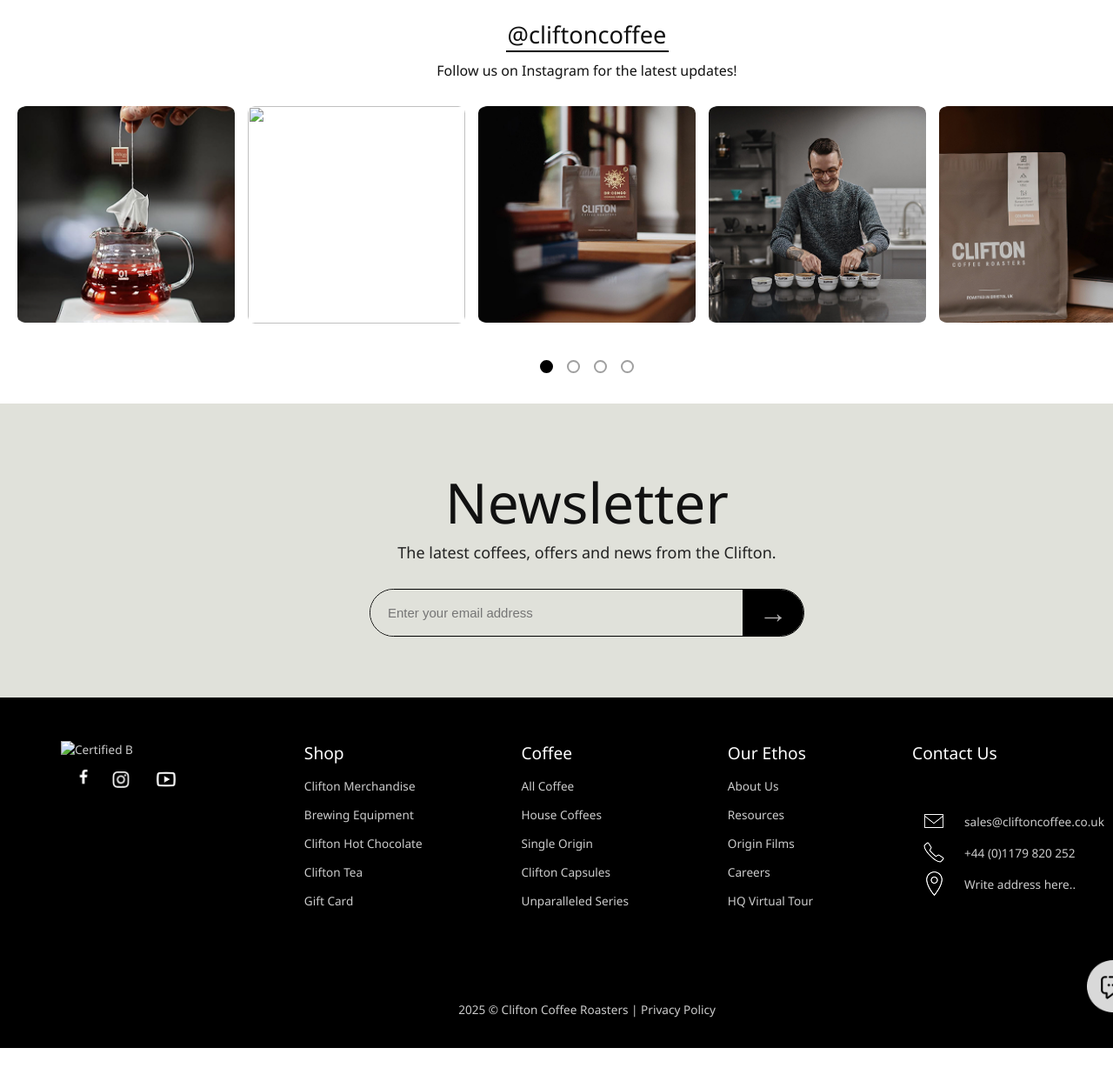
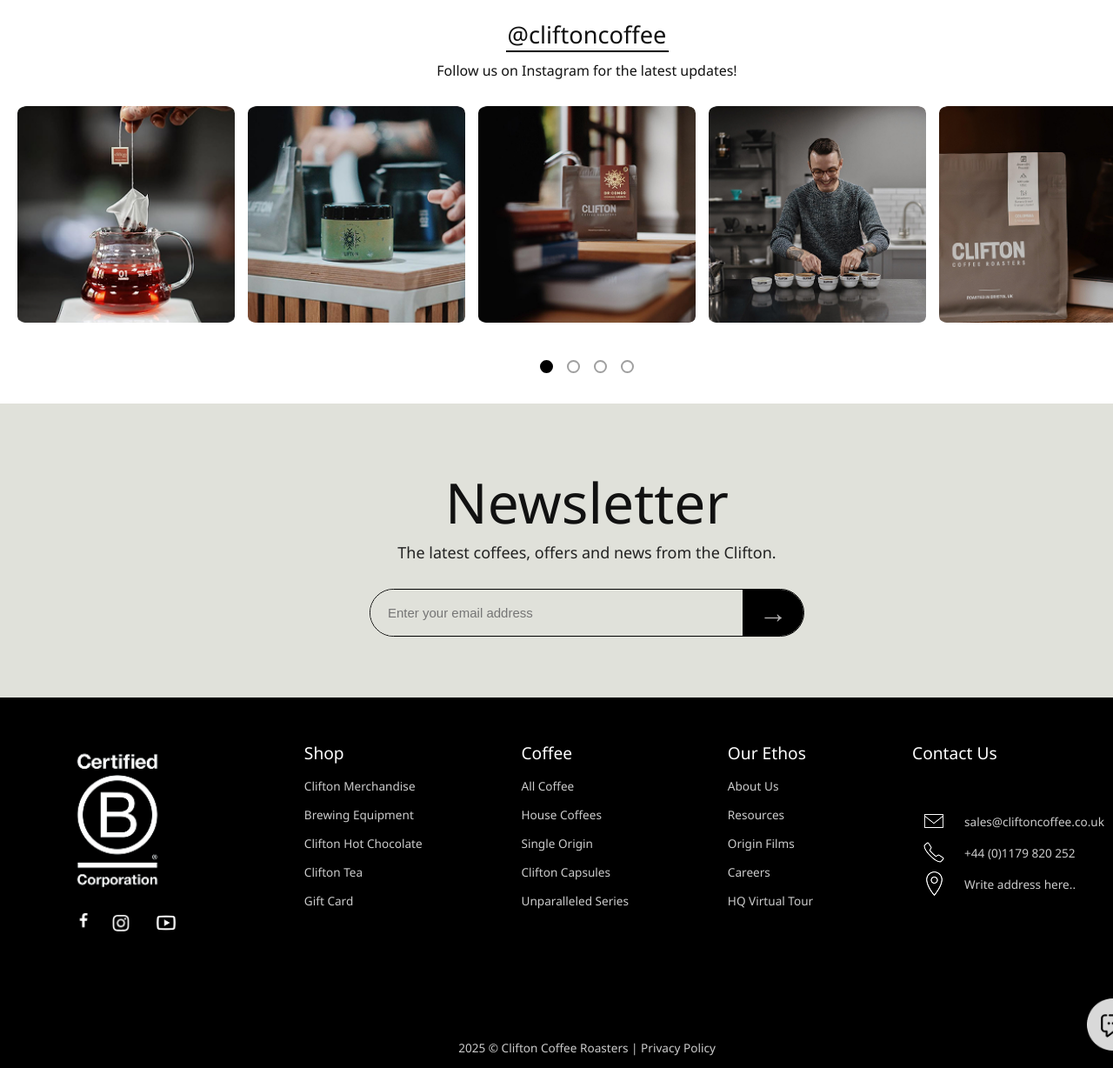
Before and after one commit to saadrauff/Saad-SlashCart-Assignment, a plain HTML site: page index.html in a window 1280 px wide. Shown: the part 5500-6728 px from the top of the page at 87% size. Before the commit the page ends 6705 px from the top, so only its background shows below. Drawn offline with Linux system fonts and the light colour scheme.

Commit message:
Update index.html

```diff
--- a/index.html
+++ b/index.html
@@ -658,7 +658,7 @@
       </div>
     </div>
     <div class="insta-item">
-      <img src="Assets/Insta 2.png" alt="">
+      <img src="Insta 2.png" alt="">
       <div class="insta-overlay">
         <i class="fab fa-instagram"></i>
       </div>
@@ -706,7 +706,7 @@
 <footer>
   <div class="footer-main">
     <div class="footer-column">
-      <img src="Assets/B-Corp-Logo 2.png" alt="Certified B" class="certified-icon">
+      <img src="B-Corp-Logo 2.png" alt="Certified B" class="certified-icon">
      <div class="social-icons">
   <a href="https://www.facebook.com/cliftoncoffeeroasters?mibextid=ZbWKwL"><img class="facebook-icon" src="Facebook.png" alt="Facebook"></a>
   <a href="https://www.instagram.com/cliftoncoffee?igsh=MXBoNXB3dml0M3hoaA=="><img class="instagram-icon" src="Instagram.png" alt="Instagram"></a>
```
